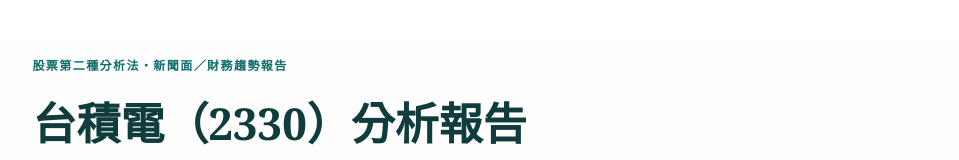
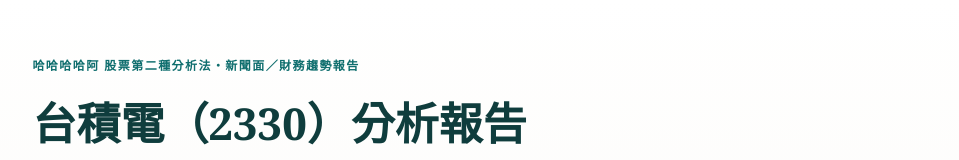
Before and after one commit to mjib007/hospitalccc, a plain HTML site: page index.html in a window 1280 px wide. Shown: the top 160 px of the page, without its empty margins (70-1029 px from the left). Drawn offline with Linux system fonts and the light colour scheme.

Commit message:
Update eyebrow text in index.html

```diff
--- a/index.html
+++ b/index.html
@@ -77,7 +77,7 @@
 <body>
 
 <header>
-  <div class="eyebrow">股票第二種分析法・新聞面／財務趨勢報告</div>
+  <div class="eyebrow">  哈哈哈哈阿  股票第二種分析法・新聞面／財務趨勢報告</div>
   <h1>台積電（2330）分析報告</h1>
   <div class="sub">最新一季（2Q26）財報 ｜ 損益表趨勢（2020–1H26） ｜ 近期新聞趨勢 ｜ 正反並陳整理</div>
   <div class="badge-wrap">
```
